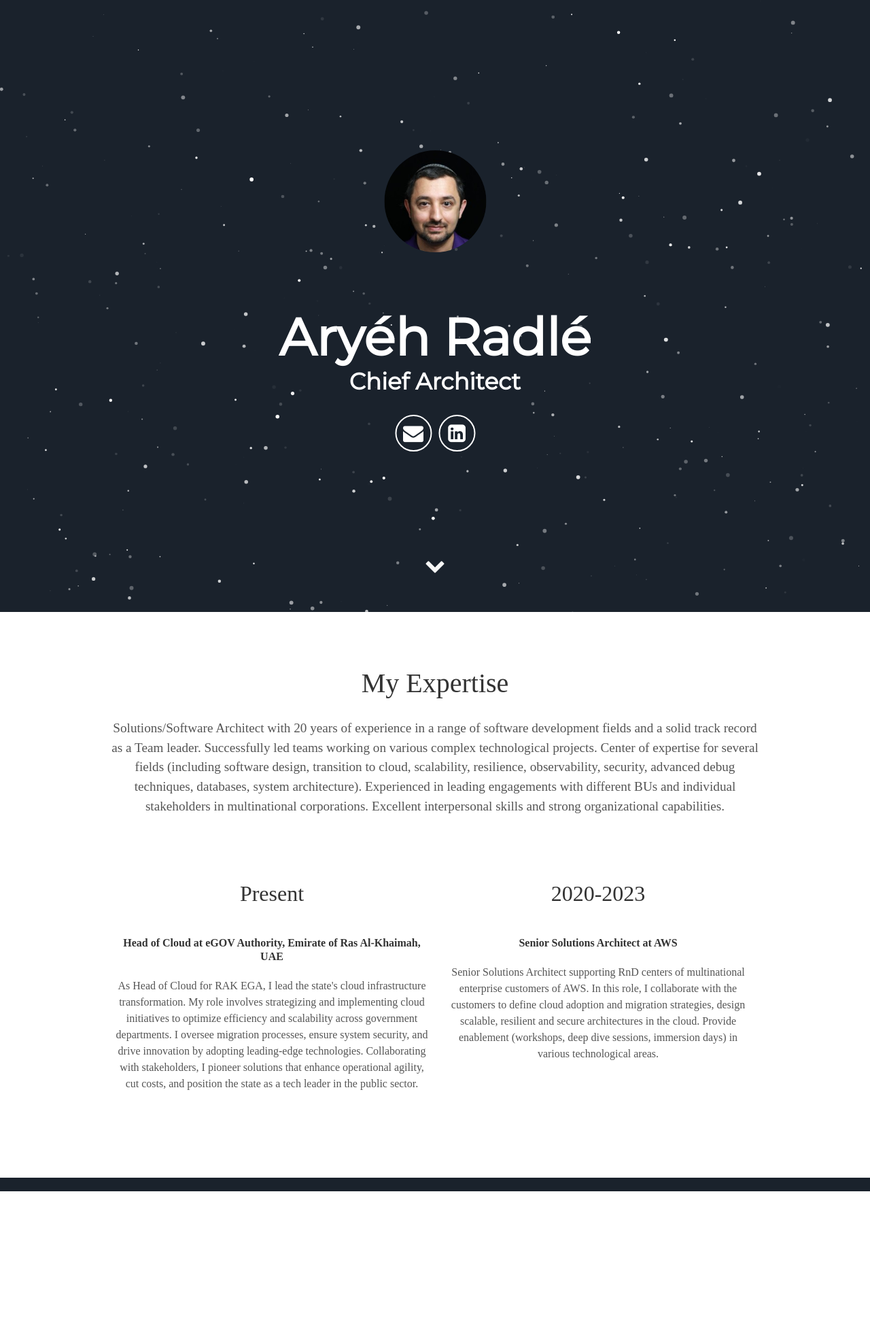
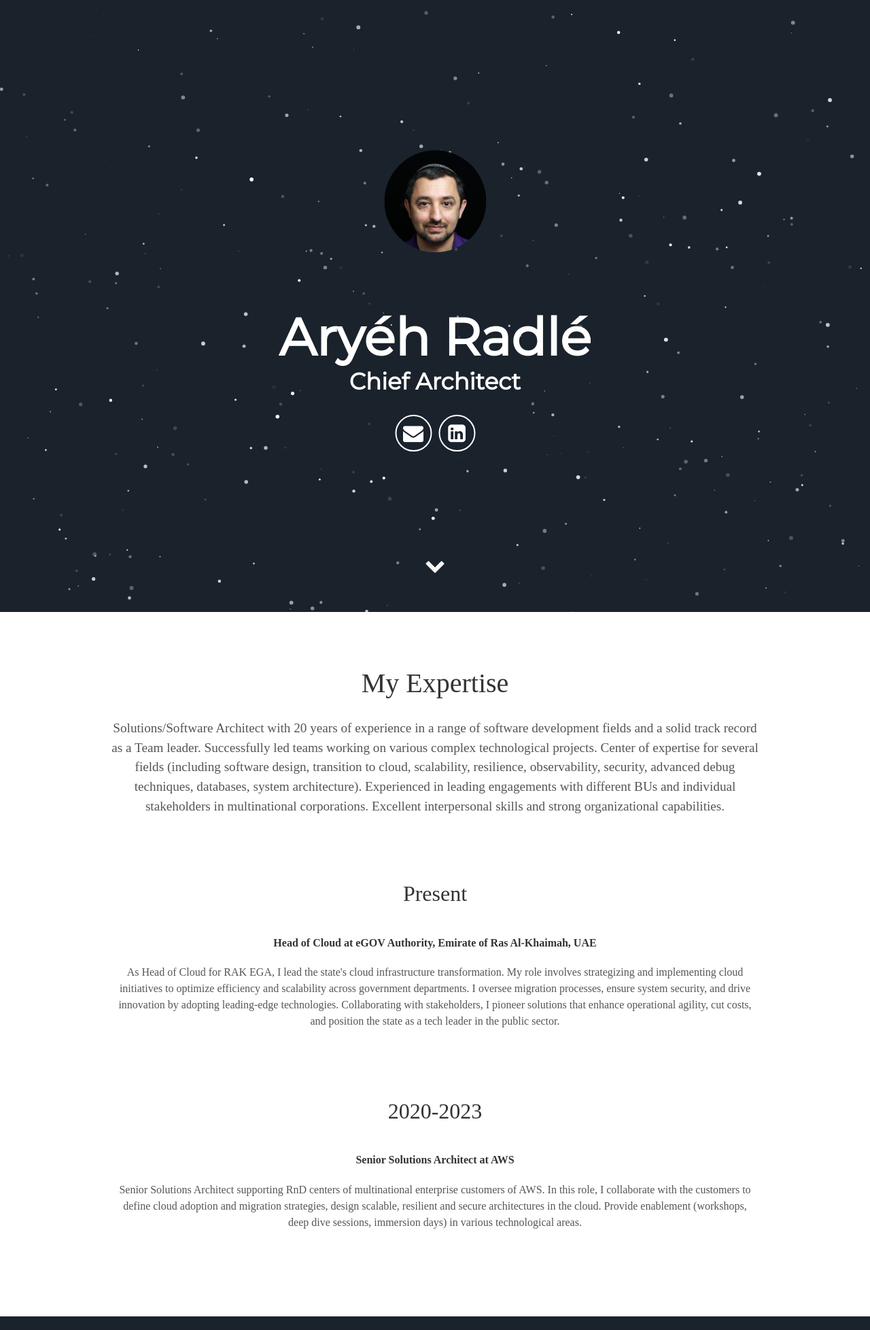
Before and after one commit to arieradle/aryehradle.cloud, a Jekyll site: the page built from index.html, in a window 1280 px wide. Shown: the whole page at 68% size. Built offline with Jekyll 4.4.1, drawn with Linux system fonts in a browser that asks for light colours; some web fonts are replaced; before the commit the page ends 1752 px from its top, so only the background shows below that.

Commit message:
Fixed resume details direction

```diff
--- a/_includes/about.html
+++ b/_includes/about.html
@@ -2,7 +2,7 @@
   <h1>My Expertise</h1>
   <p>{{ site.user_description }}</p>
 </div>
-<div class="user" align="center">
+<div class="user" align="center" style="flex-direction: column !important">
     <div class="tech" align="center">
       <h2>Present</h2>
       <h4>Head of Cloud at eGOV Authority, Emirate of Ras Al-Khaimah, UAE</h4>
```
